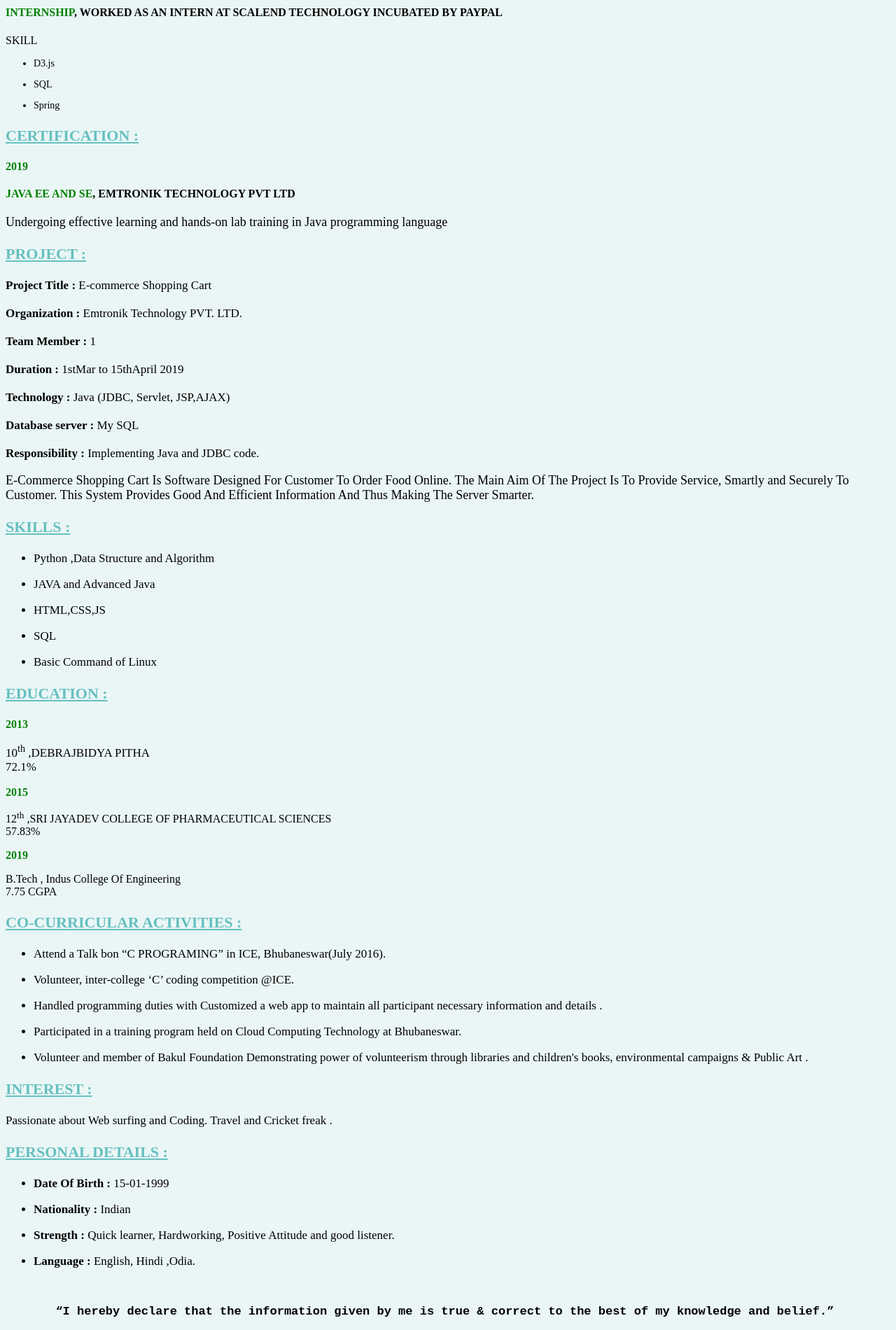
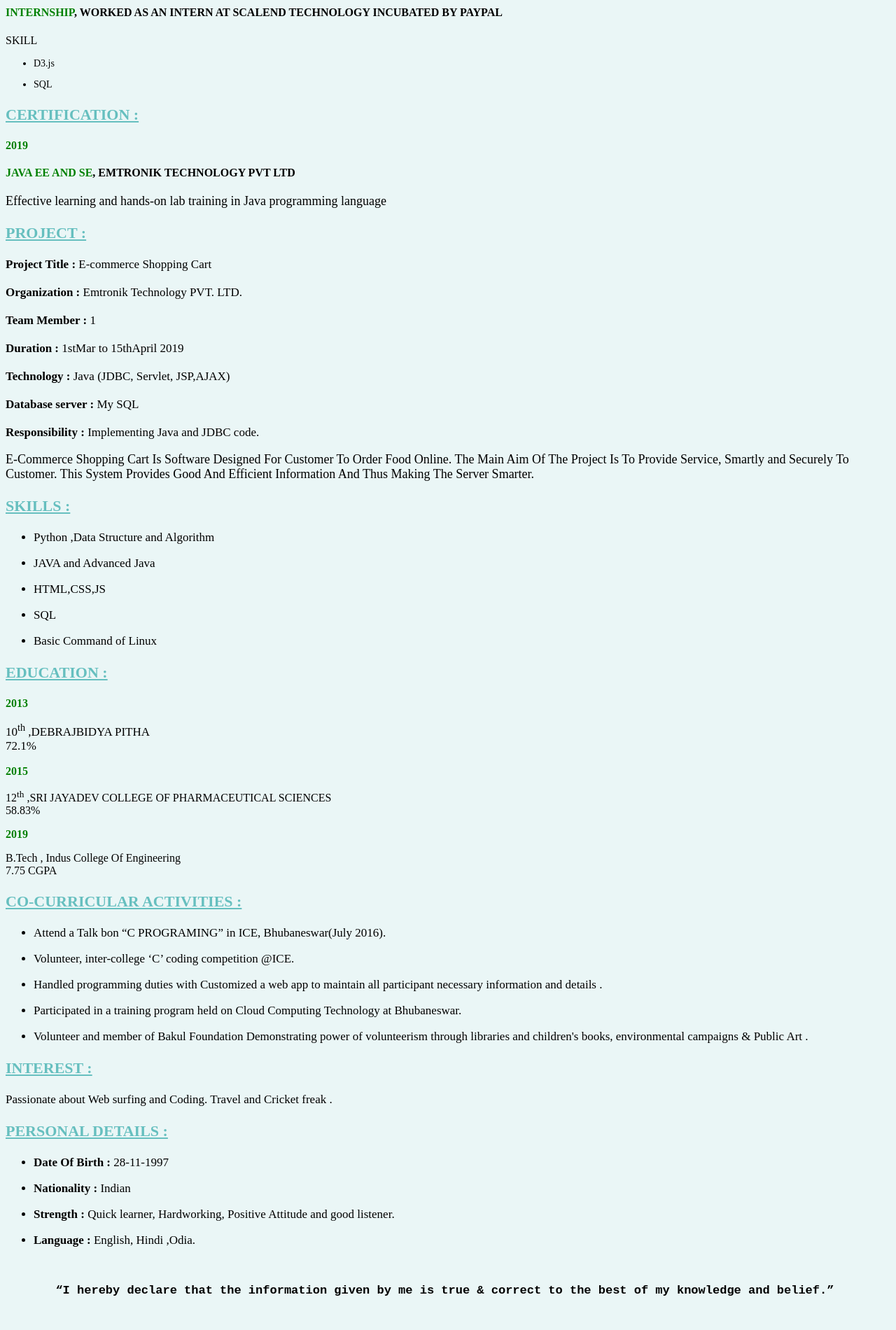
Before and after one commit to surajc5/web_portfolio, a plain HTML site: page index.html in a window 1280 px wide. Shown: the part 463-2363 px from the top of the page at 70% size. After the commit the page ends 2333 px from the top, so only its background shows below. Drawn offline with Linux system fonts and the light colour scheme.

Commit message:
Update index.html

```diff
--- a/index.html
+++ b/index.html
@@ -36,15 +36,13 @@
     <li>
         <p>	SQL </p>
     </li>
-    <li>
-        <p>	Spring </p>
-    </li>
+
 </ul>
 
 <h3 style="font-size : 22px"><u>CERTIFICATION : </u></h3>
 <strong style="color : green">2019</strong>
 <h4><strong style="color : green">JAVA EE AND SE</strong>, EMTRONIK TECHNOLOGY PVT LTD</h4>
-<p style="font-size : 18px">Undergoing effective learning and hands-on lab training in Java programming language</p>
+<p style="font-size : 18px"> Effective learning and hands-on lab training in Java programming language</p>
 <h3 style="font-size : 22px"><u>PROJECT : </u></h3>
 <p style="font-size : 17px">
     <strong>Project Title :</strong> E-commerce Shopping Cart<br>
@@ -93,7 +91,7 @@
 <strong style="color : green">2015</strong>
 <p style="font-size : 16px">
     12<sup>th</sup> ,SRI JAYADEV COLLEGE OF PHARMACEUTICAL SCIENCES<br>
-    57.83%
+    58.83%
 </p>
 <strong style="color : green">2019</strong>
 <p style="font-size : 16px">
@@ -125,7 +123,7 @@
 <h3 style="font-size : 22px"><u>PERSONAL DETAILS : </u></h3>
 <ul style="font-size : 17px">
     <li>
-        <p><strong>Date Of Birth : </strong>15-01-1999  </p>
+        <p><strong>Date Of Birth : </strong>28-11-1997  </p>
     </li>
     <li>
         <p><strong>Nationality : </strong>Indian   </p>
```
